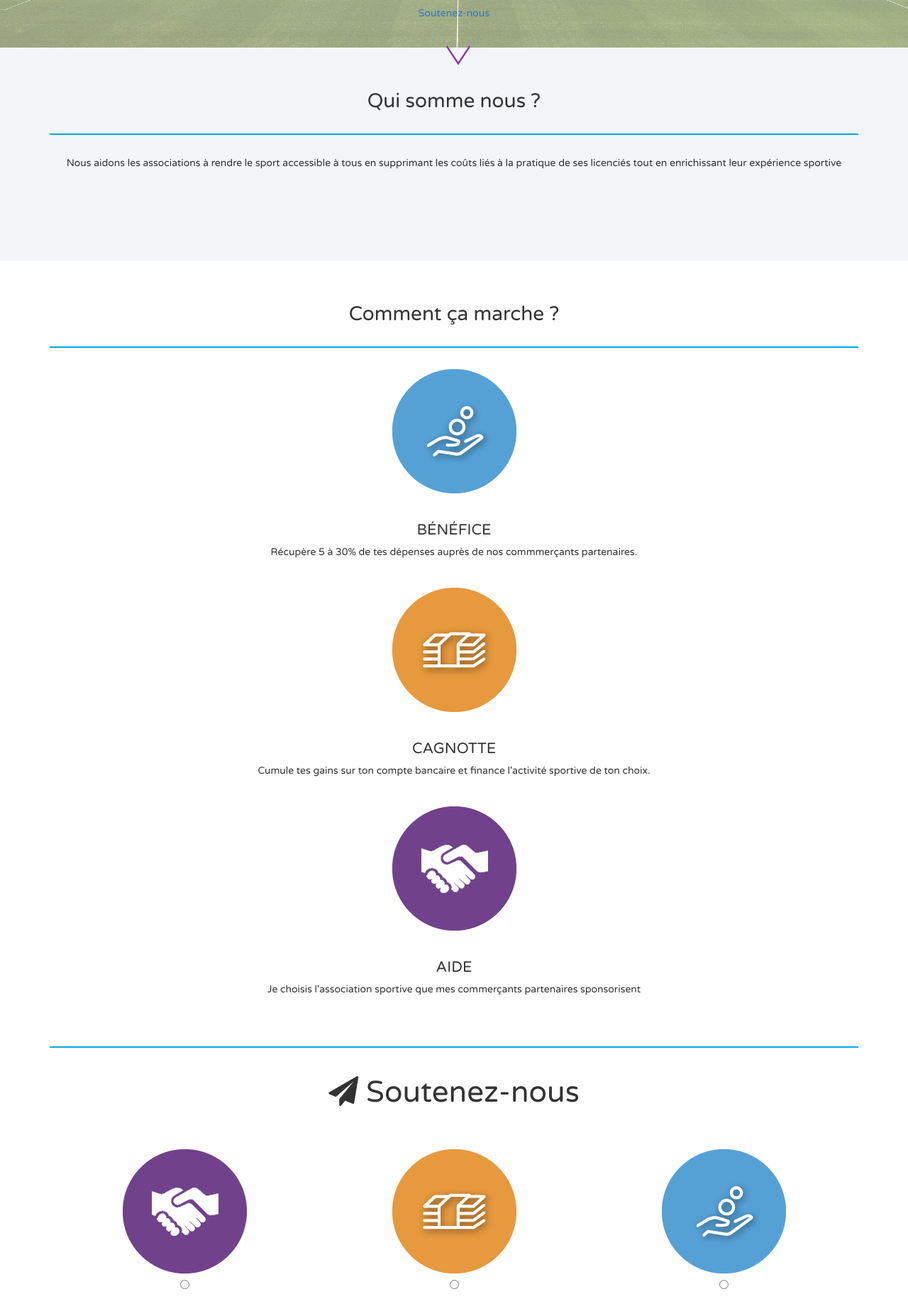
After one commit to gaetanbois/mypartner, a PHP site: page /index.php in a window 1280 px wide. The commit adds this page. Shown: the part 733-2570 px from the top of the page at 71% size. Run offline with PHP 8.4, Linux system fonts and the light colour scheme; some libraries are stand-ins or nearby versions.

Commit message:
front end for licencie form done

```diff
--- a/css/style.css
+++ b/css/style.css
@@ -192,3 +192,90 @@ h3 {
 .footer {
     height: 1000px;
 }
+
+
+/*------------------ Formulaires -------------*/
+
+.form_choice {
+    display: block;
+    text-align: center;
+    margin-bottom: 5%;
+}
+
+.checkboxgroup {
+    display: inline-block;
+    text-align: center;
+}
+
+.user_type {
+    display: inline-block;
+    text-align: center;
+}
+
+.submit {
+    text-align: center;
+}
+
+.user_type {
+    display: inline-block!important;
+    text-align: center!important;
+}
+.user_type label {
+    display: block!important;
+}
+
+.user-form {
+    background-color: #03b0ff;
+    background-color: rgba(3,176,255, 0.6);
+    padding: 20px;
+    margin-top: 20px;
+    border-radius:15px;
+    display:none;
+}
+
+.user-form input {
+    margin-bottom: 5px;
+}
+
+.nom-user {
+    margin-top: 20px;
+}
+
+#submit-form {
+    padding: 15px 30px 15px 30px;
+    letter-spacing: 1px;
+    text-transform: uppercase;
+    margin-top: 15px;
+}
+
+.btn-submit {
+    background-color: #fd9700;
+}
+
+/** css from https://bootsnipp.com/snippets/featured/register-page-design **/
+
+span.input-group-addon i {
+    color: #009edf;
+    font-size: 17px;
+}
+
+input,
+input::-webkit-input-placeholder {
+    font-size: 11px;
+    padding-top: 3px;
+}
+
+.form-control {
+    height: auto!important;
+    padding: 8px 12px !important;
+}
+
+.input-group {
+    -webkit-box-shadow: 0px 2px 5px 0px rgba(0,0,0,0.21)!important;
+    -moz-box-shadow: 0px 2px 5px 0px rgba(0,0,0,0.21)!important;
+    box-shadow: 0px 2px 5px 0px rgba(0,0,0,0.21)!important;
+}
+
+.control-label {
+    padding-top: 3px;
+}
--- /dev/null
+++ b/forms.html
@@ -0,0 +1,107 @@
+<div class="soutien" ng-controller="UsersController as uc">
+    <div class="container">
+        <hr>
+        <h1>
+            <i class="fa fa-paper-plane"></i>
+            <span>Soutenez-nous</span>
+        </h1>
+        <form>
+            <div class="form_choice">
+                <div class="col-md-4 user_type form-group">
+                    <label for="association_id">
+                        <img src="img/ic_aidez.png" alt="Association">
+                    </label>
+                    <input type="radio" name="user_type" ng-model="user_type" id="association_id" value="Association">
+                </div>
+                <div class="col-md-4 user_type">
+                    <label for="commercant_id">
+                        <img src="img/ic_cagnottez.png" alt="Commerçant">
+                    </label>
+                    <input type="radio" name="user_type" ng-model="user_type" id="commercant_id" value="Commercant">
+                </div>
+                <div class="col-md-4 user_type">
+                    <label for="licencie_id">
+                        <img src="img/ic_benefice.png" alt="licencie">
+                    </label>
+                    <input type="radio" name="user_type" ng-model="user_type" id="licencie_id" value="Licencie">
+                </div>
+            </div>
+
+            <!-- Link is used to scroll to form when user clicks on its icon-->
+            <a name="user-form"></a>
+            <div class="user-form col-md-6 col-md-pull-1">
+
+                <div class="form-group">
+                    <label for="nom_form" class="col-md-4 control-label">Votre nom</label>
+                    <div class="input-group">
+                        <span class="input-group-addon"><i class="fa fa-user fa-fw" aria-hidden="true"></i></span>
+                        <input type="text" name="nom" placeholder="Indiquez votre nom" class="form-control" ng-model="nom"
+                               id="nom_form" required>
+                    </div>
+                </div>
+                <div class="form-group">
+                    <label for="prenom_form" class="col-md-4 control-label">Votre prénom</label>
+                    <div class="input-group">
+                        <span class="input-group-addon"><i class="fa fa-user fa-fw" aria-hidden="true"></i></span>
+                        <input type="text" name="prenom" placeholder="Indiquez votre prénom" class="form-control"
+                               ng-model="prenom" id="prenom_form" required>
+                    </div>
+                </div>
+                <div class="form-group">
+                    <label for="date_naissance_form" class="col-md-4 control-label">Votre date de naissance</label>
+                    <div class="input-group">
+                        <span class="input-group-addon"><i class="fa fa-birthday-cake fa-fw" aria-hidden="true"></i></span>
+                        <input type="date" name="date_naissance" placeholder="Indiquez votre date de naissance"
+                               class="form-control" ng-model="date_naissance" id="date_naissance_form" required>
+                    </div>
+                </div>
+                <div class="form-group">
+                    <label for="adresse_form" class="col-md-4 control-label">Votre adresse</label>
+                    <div class="input-group">
+                        <span class="input-group-addon"><i class="fa fa-address-card fa-fw" aria-hidden="true"></i></span>
+                        <input type="text" name="adresse" placeholder="Indiquez votre adresse" class="form-control"
+                               ng-model="adresse" id="adresse_form" required>
+                    </div>
+                </div>
+                <div class="form-group">
+                    <label for="cp_form" class="col-md-4 control-label">Votre code postal</label>
+                    <div class="input-group">
+                        <span class="input-group-addon"><i class="fa fa-map-marker fa-fw" aria-hidden="true"></i></span>
+                        <input type="text" name="cp" placeholder="Indiquez votre code postal" class="form-control" ng-model="cp"
+                               id="cp_form" required>
+                    </div>
+                </div>
+                <div class="form-group">
+                    <label for="club_form" class="col-md-4 control-label">Votre club</label>
+                    <div class="input-group">
+                        <span class="input-group-addon"><i class="fa fa-futbol-o fa-fw" aria-hidden="true"></i></span>
+                        <input type="text" name="club" placeholder="Indiquez votre club" class="form-control" ng-model="cclub"
+                               id="club_form" required>
+                    </div>
+                </div>
+                <div class="form-group">
+                    <label for="email_form" class="col-md-4 control-label">Votre email</label>
+                    <div class="input-group">
+                        <span class="input-group-addon"><i class="fa fa-envelope fa-fw" aria-hidden="true"></i></span>
+                        <input type="email" name="email" placeholder="Indiquez votre email" class="form-control" ng-model="email"
+                               id="email_form" required>
+                    </div>
+                </div>
+                <div class="form-group">
+                    <label for="cp_form" class="col-md-4 control-label">Votre téléphone</label>
+                    <div class="input-group">
+                        <span class="input-group-addon"><i class="fa fa-phone fa-fw" aria-hidden="true"></i></span>
+                        <input type="tel" name="telephone" placeholder="Indiquez votre numéro de téléphone" class="form-control"
+                               ng-model="telephone" id="telephone_form" required>
+                    </div>
+                </div>
+                <div class="row submit">
+                    <button class="btn btn-submit" type="submit" id="submit-form"
+                            ng-click="uc.saveUser(nom, prenom, date_naissance, adresse, cp, club, email,telephone)">
+                        Valider
+                    </button>
+                </div>
+            </div>
+        </form>
+    </div>
+</div>
--- /dev/null
+++ b/index.php
@@ -0,0 +1,90 @@
+<!DOCTYPE html>
+<html lang="en">
+<head>
+    <meta charset="UTF-8">
+    <title>MyPartner</title>
+    <!--Import Google Icon Font-->
+    <link href="https://fonts.googleapis.com/icon?family=Material+Icons" rel="stylesheet">
+    <!--Import materialize.css-->
+
+    <link type="text/css" rel="stylesheet" href="https://maxcdn.bootstrapcdn.com/bootstrap/3.3.7/css/bootstrap.min.css"/>
+    <link type="text/css" rel="stylesheet" href="css/style.css"/>
+    <link href="https://fonts.googleapis.com/css?family=Varela+Round" rel="stylesheet">
+    <link href="http://netdna.bootstrapcdn.com/font-awesome/4.7.0/css/font-awesome.min.css" rel="stylesheet">
+    <!--Let browser know website is optimized for mobile-->
+    <meta name="viewport" content="width=device-width, initial-scale=1.0"/>
+</head>
+<body ng-app="app">
+    <div class="home">
+       <div class="navbar-fixed">
+        <nav>
+            <div class="nav-wrapper">
+              <a href="#" class="brand-logo"><img id="logo-nav" src="img/Logo_MyPartner_white.png" alt="Logo MyPartner"></a>
+              <a href="#" data-activates="mobile-demo" class="button-collapse"><i class="material-icons">menu</i></a>
+              <ul class="right hide-on-med-and-down">
+                <li><a href="sass.html">Qui somme nous ?</a></li>
+                <li><a href="badges.html">Comment ça marche ?</a></li>
+                <li><a href="collapsible.html">Nos partenaires</a></li>
+              </ul>
+              <ul class="side-nav" id="mobile-demo">
+                <li><a href="sass.html">Qui somme nous ?</a></li>
+                <li><a href="badges.html">Comment ça marche ?</a></li>
+                <li><a href="collapsible.html">Nos partenaires</a></li>
+              </ul>
+            </div>
+        </nav>
+        </div>
+        <div class="text-home">
+            <img id="logo-home" src="img/Logo_MyPartner.png" alt="Logo MyPartner Blanc">
+            <h1>Vous voulez changer le monde ? <br>
+            Ne changez rien...</h1>
+            <a class="waves-effect waves-light btn-large">Soutenez-nous</a>
+            <section id="section06" class="demo">
+                <a href="#section07"><span></span></a>
+            </section>
+        </div>
+    </div>
+    <div class="presentation">
+        <div class="container">
+            <h2>Qui somme nous ?</h2>
+            <hr>
+            <p id="text-presentation">Nous aidons les associations à rendre le sport accessible à tous en supprimant les coûts liés à la pratique de ses licenciés tout en enrichissant leur expérience sportive</p>
+        </div>
+    </div>
+    <div class="fonctionnement">
+       <div class="container">
+            <h2>Comment ça marche ?</h2>
+            <hr>
+            <div class="row">
+                <div class="col s4">
+                    <img class="icone-f" src="img/ic_benefice.png" alt="Icone de bénéfice">
+                        <h3>BÉNÉFICE</h3>
+                        <p class="text-fonctionnement">Récupère 5 à 30% de tes dépenses auprès de nos commmerçants partenaires.</p>
+                </div>
+                <div class="col s4">
+                    <img class="icone-f" src="img/ic_cagnottez.png" alt="Icone de Cagnotte">
+                        <h3>CAGNOTTE</h3>
+                        <p class="text-fonctionnement">Cumule tes gains sur ton compte bancaire et finance l'activité sportive de ton choix.</p>
+                </div>
+                <div class="col s4">
+                    <img class="icone-f" src="img/ic_aidez.png" alt="Icone d'aide">
+                        <h3>AIDE</h3>
+                        <p class="text-fonctionnement">Je choisis l'association sportive que mes commerçants partenaires sponsorisent</p>
+                </div>
+            </div>
+        </div>
+    </div>
+
+    <?php
+        require('forms.html');
+    ?>
+
+    <!--Import jQuery before materialize.js-->
+    <script type="text/javascript" src="https://code.jquery.com/jquery-3.2.1.min.js"></script>
+    <script type="text/javascript" src="js/script.js"></script>
+    <script src="https://ajax.googleapis.com/ajax/libs/angularjs/1.6.4/angular.min.js"></script>
+    <script type="text/javascript" src="materialize/js/materialize.min.js"></script>
+    <script src="https://maxcdn.bootstrapcdn.com/bootstrap/3.3.7/js/bootstrap.min.js"></script>
+    <script type="text/javascript" src="js/users.controller.js"></script>
+</body>
+</html>
--- /dev/null
+++ b/js/users.controller.js
@@ -0,0 +1,39 @@
+var app = angular.module('app', []);
+
+(function () {
+    'use strict';
+
+    angular
+        .module('app')
+        .controller('UsersController', UsersController);
+
+    UsersController.$inject = ['$http'];
+
+    function UsersController($http) {
+        var vm = this;
+
+        // les risques à comparer
+        vm.users = [];
+        vm.getUsers = getUsers;
+        vm.saveUser = saveUser;
+
+        function getUsers(){
+            // url += "baselines/compareRisks/" + idRiopp + "/" + date;
+            // var url = "http://mypartner.gearhostpreview.com/src/GetUsers.php";
+            // var userPromise = $http.get(url);
+            // userPromise.then(function(response){
+            //     console.log(response.data);
+            //     vm.users = response.data;
+            // });
+        }
+
+        function saveUser(nom, prenom, date_naissance, adresse, cp, club, email, telephone) {
+            var url = "http://mypartner.gearhostpreview.com/src/SaveUsers.php?prenom="
+                + prenom + "&nom=" + nom + "&user_type=" + user_type + "&email=" + email + "&ville=" + ville;
+            var userPromise = $http.get(url);
+            userPromise.then(function(response){
+                // everything's ok
+            });
+        }
+    }
+})();
```
Also changed, not shown: js/script.js (+14 -1 lines), radio.html (added, +40 -0 lines).
